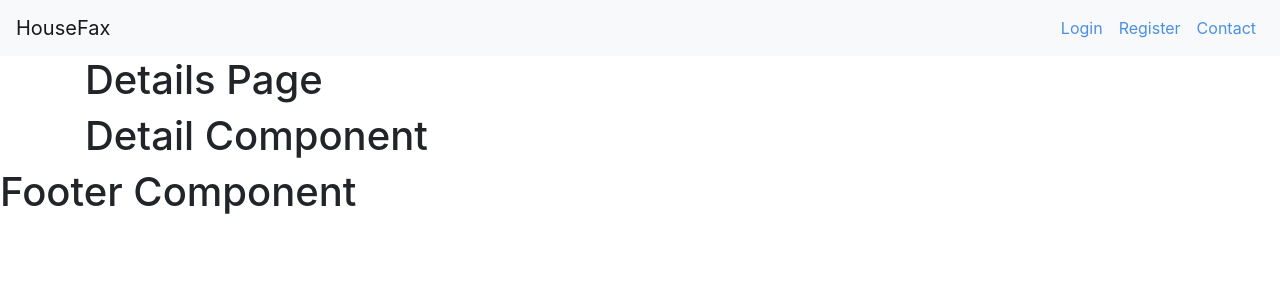
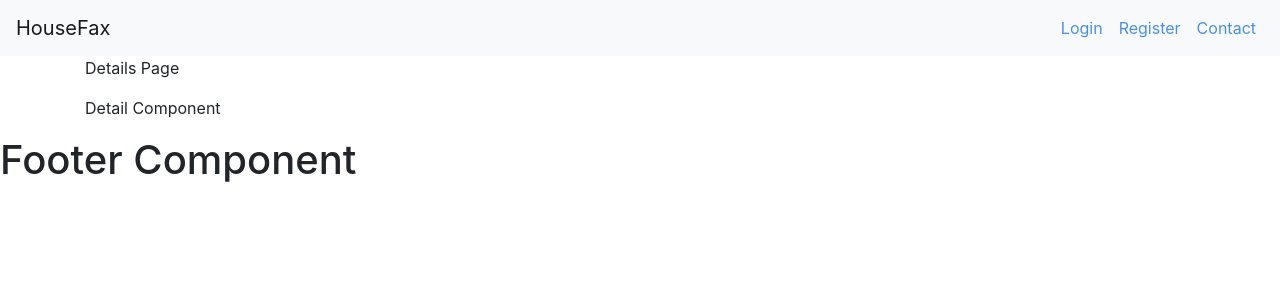
Before and after one commit to TraceLarson/HouseFax, a React (Create React App) app in the folder client/: page /Details in a window 1280 px wide. Shown: the top 300 px of the page. Built offline with nearby package versions, Linux system fonts and the light colour scheme.

Commit message:
changed h1 tags to p tags for DetailsPage component and Detail component

```diff
--- a/client/src/components/Detail.js
+++ b/client/src/components/Detail.js
@@ -4,7 +4,7 @@ class Detail extends Component {
 	render() {
 		return (
 			<div>
-				<h1>Detail Component</h1>
+				<p>Detail Component</p>
 			</div>
 		);
 	}
--- a/client/src/pages/DetailsPage.js
+++ b/client/src/pages/DetailsPage.js
@@ -10,7 +10,7 @@ class DetailsPage extends Component {
 	render() {
 		return (
 			<Container>
-				<h1>Details Page</h1>
+				<p>Details Page</p>
 				<Detail />
 			</Container>
 		);
```
